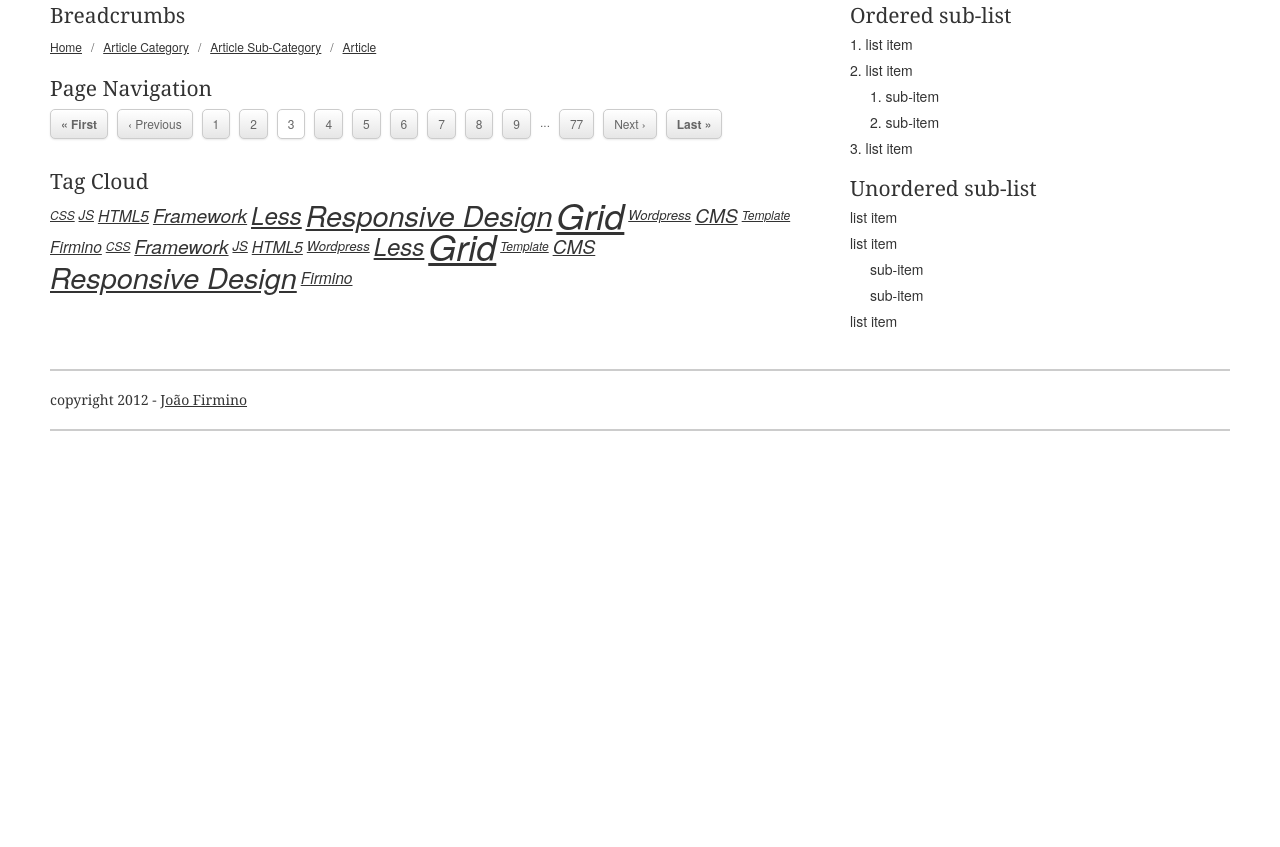
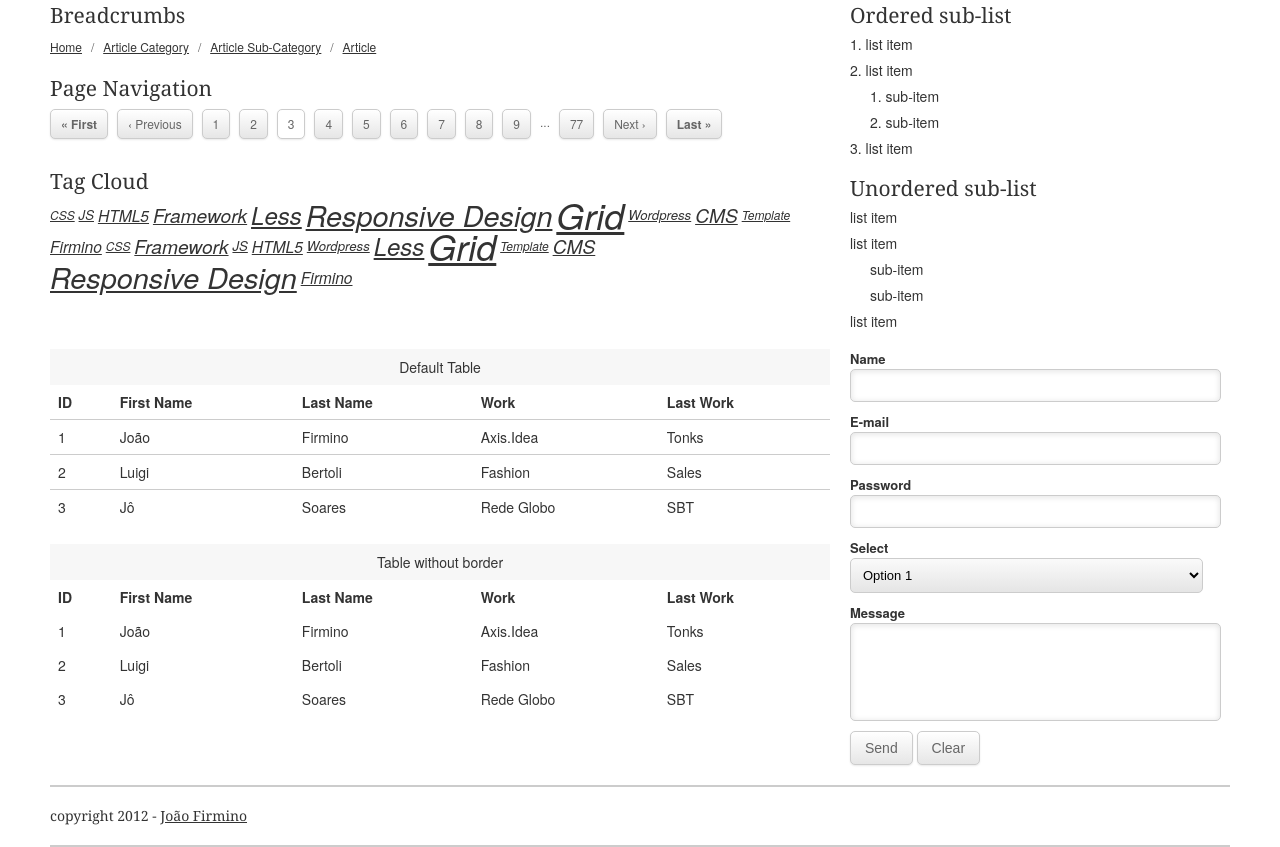
Before and after one commit to firminoweb/csshorus, a plain HTML site: page index.html in a window 1280 px wide. Shown: the part 1669-2516 px from the top of the page. Before the commit the page ends 2100 px from the top, so only its background shows below. Drawn offline with Linux system fonts and the light colour scheme.

Commit message:
Add table styles, clear and row fix updates
alpha 0.8.2 ;)

```diff
--- a/_css/horus.css
+++ b/_css/horus.css
@@ -1,8 +1,8 @@
 /*---------------------------------------------------
-* CSS Horus V0.8.1 Alpha
+* CSS Horus V0.8.2 Alpha
 * Copyright 2012, João Firmino
 * http://csshor.us
-* 20/09/2012
+* 23/09/2012
 ---------------------------------------------------*/
 
 /*---------------------------------------------------
@@ -11,15 +11,18 @@
 	  #Reset
 	  #Basic and Typography
 	  #Lists and Links
+	  #Table
 	  #Form and Button
-	  #Misc
+	  #Navigation
 
-	@Grids
+	@Grid
 	  #1200 grid
 	  #960 grid
 	  #Tablet (Portrait)
 	  #Mobile (Landscape)
 	  #Mobile (Portrait)
+
+    @Miscs
 
 ---------------------------------------------------*/
 
@@ -63,6 +66,7 @@ blockquote:before, blockquote:after, q:before, q:after {
 }
 
 table {
+	background-color:transparent;
     border-collapse:collapse;
 	border-spacing:0
 }
@@ -171,6 +175,7 @@ blockquote {
 blockquote cite {
     display:block;
 	font-size:11px;
+	text-align:right;
 	color:#999
 }
 
@@ -285,21 +290,6 @@ ul ul, ol ol {
 	margin:10px 0 0 20px
 }
 
-.breadcrumbs li, .pagination li, .tagcloud li {
-	font-size:12px;
-	color:#666;
-	display:inline;
-	margin-right:5px
-}
-
-.tagcloud li {
-	margin-right:0
-}
-
-.pagination li, .tagcloud li {
-	display:inline-block
-}
-
 a, a:visited {
 	color:#333;
 	text-decoration:underline;
@@ -310,6 +300,40 @@ a:hover, a:focus {
 	color:#111;
 	text-decoration:none
 }
+
+/* #Table */
+/*---------------------------------------------------*/
+
+.table {
+	width:100%;
+	margin:0 0 20px
+}
+
+caption {
+	font-size:14px;
+	padding:8px;
+	text-align:center;
+	background:#f7f7f7;
+}
+
+.table th, .table td {
+	line-height:18px;
+    padding:8px;
+    text-align:left;
+}
+
+.table th {
+  font-weight:bold
+}
+
+.table td {
+	border-top:1px #ccc solid
+}
+
+  .table.cleanline td {
+	  border-top:0
+  }
+
 
 /* #Form and Button */
 /*---------------------------------------------------*/
@@ -328,7 +352,6 @@ fieldset { margin:0 0 20px }
 	vertical-align:middle;
 	cursor:pointer;
 	background:#f5f5f5;
-	background:#f5f5f5 -webkit-gradient(linear, 0 0, 0 100%, from(#ffffff), to(#e6e6e6));
 	background:#f5f5f5 -webkit-linear-gradient(top, #ffffff, #e6e6e6);
 	background:#f5f5f5 -o-linear-gradient(top, #ffffff, #e6e6e6);
 	background:#f5f5f5 linear-gradient(to bottom, #ffffff, #e6e6e6);
@@ -345,12 +368,101 @@ fieldset { margin:0 0 20px }
 .bt:hover, .pagination a:hover, button:hover, input[type="submit"]:hover, input[type="reset"]:hover, input[type="button"]:hover {
 	color:#333;
 	background:#f5f5f5;
-	background:#f5f5f5 -webkit-gradient(linear, 0 0, 0 100%, from(#e0e0e0), to(#ffffff));
 	background:#f5f5f5 -webkit-linear-gradient(top, #e0e0e0, #ffffff);
 	background:#f5f5f5 -o-linear-gradient(top, #e0e0e0, #ffffff);
 	background:#f5f5f5 linear-gradient(to bottom, #e0e0e0, #ffffff);
 	background:#f5f5f5 -moz-linear-gradient(top, #e0e0e0, #ffffff);
 	border:1px solid #bbb
+}
+
+input, select, textarea {
+	width:93%
+}
+
+input[type="text"], input[type="password"], input[type="email"], textarea, select {
+	font-size:13px;
+	border:1px solid #ccc;
+	padding:8px;
+	background:#fff;
+	margin:0;
+	outline:none;
+	-moz-border-radius:5px;
+	-webkit-border-radius:5px;
+	border-radius:5px;
+	display:block;
+	margin-bottom:10px;
+	-webkit-box-shadow: inset 0 1px 6px rgba(0, 0, 0, 0.12);
+	-moz-box-shadow: inset 0 1px 6px rgba(0, 0, 0, 0.12);
+	box-shadow:inset 0 1px 6px rgba(0, 0, 0, 0.12)
+}
+
+input[type="text"]:focus, input[type="password"]:focus, input[type="email"]:focus, textarea:focus {
+	border:1px solid #999;
+	color:#999;
+	-moz-box-shadow:0 0 3px rgba(0,0,0,.32);
+	-webkit-box-shadow:0 0 3px rgba(0,0,0,.32);
+	box-shadow:0 0 3px rgba(0,0,0,.32)
+}
+
+select {
+	appearance:button;
+	-moz-appearance:button;
+	-webkit-appearance:button;
+	cursor:context-menu;
+	background:#f5f5f5;
+	background:#f5f5f5 -webkit-linear-gradient(top, #fafafa, #e5e5e5);
+	background:#f5f5f5 -o-linear-gradient(top, #fafafa, #e5e5e5);
+	background:#f5f5f5 linear-gradient(to bottom, #fafafa, #e5e5e5);
+	background:#f5f5f5 -moz-linear-gradient(top, #fafafa, #e5e5e5);
+	-webkit-box-shadow:none;
+	-moz-box-shadow:none;
+	box-shadow:none
+}
+
+textarea {
+	min-height:80px;
+	resize:none
+}
+
+label, legend {
+	font-size:13px;
+	font-weight:bold;
+	display:block
+}
+
+legend {
+	color:#666;
+	font-weight:normal;
+	font-style:italic
+}
+
+input[type="checkbox"] {
+	display:inline
+}
+
+label span, legend span {
+	color:#333;
+	font-weight:normal;
+	font-size:12px
+}
+
+button::-moz-focus-inner, input::-moz-focus-inner {
+	border:0;
+	padding:0
+}
+
+/* #Navigation */
+/*---------------------------------------------------*/
+
+.breadcrumbs li, .pagination li, .tagcloud li {
+	font-size:12px;
+	color:#666;
+	display:inline;
+	margin-right:5px
+}
+
+.pagination li, .tagcloud li {
+	display:inline-block
 }
 
 .pagination a {
@@ -364,6 +476,10 @@ fieldset { margin:0 0 20px }
 
 .pagination a:hover, .pagination a.active {
 	background:#fff
+}
+
+.tagcloud li {
+	margin-right:0
 }
 
 .tagcloud a {
@@ -398,129 +514,6 @@ fieldset { margin:0 0 20px }
 
 .tagcloud a:hover {
 	color:#666
-}
-
-input, select, textarea {
-	width:94.8%
-}
-
-input[type="text"], input[type="password"], input[type="email"], textarea, select {
-	font-size:13px;
-	border:1px solid #ccc;
-	padding:8px;
-	background:#fff;
-	margin:0;
-	outline:none;
-	-moz-border-radius:5px;
-	-webkit-border-radius:5px;
-	border-radius:5px;
-	display:block;
-	margin-bottom:10px;
-	-webkit-box-shadow: inset 0 1px 6px rgba(0, 0, 0, 0.12);
-	-moz-box-shadow: inset 0 1px 6px rgba(0, 0, 0, 0.12);
-	box-shadow:inset 0 1px 6px rgba(0, 0, 0, 0.12)
-}
-
-input[type="text"]:focus, input[type="password"]:focus, input[type="email"]:focus, textarea:focus {
-	border:1px solid #999;
-	color:#999;
-	-moz-box-shadow:0 0 3px rgba(0,0,0,.32);
-	-webkit-box-shadow:0 0 3px rgba(0,0,0,.32);
-	box-shadow:0 0 3px rgba(0,0,0,.32)
-}
-
-select {
-	padding:0
-}
-
-textarea {
-	min-height:80px;
-	resize:none
-}
-
-label, legend {
-	font-size:13px;
-	font-weight:bold;
-	display:block
-}
-
-legend {
-	color:#666;
-	font-weight:normal;
-	font-style:italic
-}
-
-input[type="checkbox"] {
-	display:inline
-}
-
-label span, legend span {
-	color:#333;
-	font-weight:normal;
-	font-size:12px
-}
-
-button::-moz-focus-inner, input::-moz-focus-inner {
-	border:0;
-	padding:0
-}
-
-/* #Misc */
-/*---------------------------------------------------*/
-
-/* Clearfix */
-.clearfix {
-	*zoom:1
-}
-
-.clearfix:before, .clearfix:after {
-	display:table;
-	content:"";
-	width:0;
-	height:0
-}
-
-.clearfix:after {
-	clear:both
-}
-
-.clear {
-	clear:both;
-	display:block
-}
-
-/* Aligns for images, wordpress friendly ;) */
-.alignnone {
-	margin:5px 20px 20px 0
-}
-
-.aligncenter {
-	display:block;
-	margin:5px auto
-}
-
-.alignright {
-	float:right;
-	margin: 5px 0 20px 20px
-}
-
-.alignleft {
-	float:left;
-	margin: 5px 20px 20px 0
-}
-
-.hide {
-	display:none
-}
-
-.hide-txt {
-	font:0/0 a;
-	color:transparent
-}
-
-::selection, ::-moz-selection {
-	color:#fff;
-	background:#333
 }
 
 /*==================================================*/
@@ -621,7 +614,6 @@ button::-moz-focus-inner, input::-moz-focus-inner {
   }
 
   .row {
-	  float:left;
 	  margin-bottom:20px
   }
 
@@ -847,3 +839,82 @@ button::-moz-focus-inner, input::-moz-focus-inner {
   }
 
 }
+
+
+/*==================================================*/
+/*==================================================*/
+                     /* @Miscs */
+/*==================================================*/
+/*==================================================*/
+
+/* #Clear and Row Fix */
+/*---------------------------------------------------*/
+
+.wrapper:after {
+	content:"";
+	display:table;
+	height:0;
+	visibility:hidden;
+	clear:both
+}
+
+.clearfix, .row {
+	zoom:1
+}
+
+.clearfix:before, .clearfix:after, .row:before, .row:after {
+	content:"";
+	display:table;
+	width:0;
+	height:0;
+    visibility:hidden
+}
+
+.clearfix:after, .row:after {
+	font-size:0;
+	clear:both
+}
+
+.clear {
+	clear:both;
+	display:block
+}
+
+/* #Image Aligns (wordpress friendly) */
+/*---------------------------------------------------*/
+
+.alignnone {
+	margin:5px 20px 20px 0
+}
+
+.aligncenter {
+	display:block;
+	margin:5px auto
+}
+
+.alignright {
+	float:right;
+	margin: 5px 0 20px 20px
+}
+
+.alignleft {
+	float:left;
+	margin: 5px 20px 20px 0
+}
+
+/* #Others */
+/*---------------------------------------------------*/
+
+.hide {
+	display:none
+}
+
+.hide-txt {
+	font:0/0 a;
+	color:transparent
+}
+
+::selection, ::-moz-selection {
+	color:#fff;
+	background:#333
+}
--- a/_css/style.css
+++ b/_css/style.css
@@ -1,17 +1,13 @@
 /*---------------------------------------------------
-* CSS Horus V0.8.1 Alpha
+* CSS Horus V0.8.2 Alpha
 * Copyright 2012, João Firmino
 * http://csshor.us
-* 20/09/2012
+* 23/09/2012
 ---------------------------------------------------*/
 
 /*---------------------------------------------------
     @Layout Styles
 ---------------------------------------------------*/
-
-body {
-
-}
 
 /* Test styles */
 #grid div > div {
--- a/index.html
+++ b/index.html
@@ -5,7 +5,7 @@
 <!--[if (gte IE 9)|!(IE)]><!--><html lang="en"> <!--<![endif]-->
 <head>
 
-    <title>CSS Hórus - v0.8.1 alpha</title>
+    <title>CSS Hórus - v0.8.2 alpha</title>
 
     <!--======= Basic Metas =======-->
 	<meta charset="utf-8">
@@ -49,7 +49,7 @@
 
 		<header class="col16 row"> <!-- header site -->
 			<h1 style="margin-top:20px">CSS Hórus</h1>
-			<p>Version 0.8.1 alpha</p>
+			<p>Version 0.8.2 alpha</p>
             <hr class="cleanline">
 		</header>
 
@@ -251,7 +251,7 @@
 
            <header class="col16 row">
              <h2>All Basic Styles</h2>
-             <h5>Basic, Typography,Lists, Links,Form, Button, Misc</h5>
+             <h5>Basic, Typography,Lists, Links,Form, Button, Table</h5>
 
              <hr class="mtop">
            </header>
@@ -313,23 +313,6 @@
                  <ul class="circle">
                    <li>list item</li>
                  </ul>
-
-              <!--
-                  <form>
-
-                    <label>Name</label>
-                    <input type="text">
-
-                    <label>E-mail</label>
-                    <input type="text">
-
-                    <label>Message</label>
-                    <textarea></textarea>
-
-                    <button type="submit">Send</button> <button type="reset">Clear</button>
-
-                 </form>
-                -->
 
              </div>
            </div>
@@ -427,6 +410,122 @@
                  </ul>
 
              </div>
+
+             <div class="col2_3">
+
+                 <table class="table thBg">
+                   <caption>Default Table</caption>
+
+                   <thead>
+                     <tr>
+                       <th>ID</th>
+                       <th>First Name</th>
+                       <th>Last Name</th>
+                       <th>Work</th>
+                       <th>Last Work</th>
+                     </tr>
+                   </thead>
+
+                   <tbody>
+                     <tr>
+                       <td>1</td>
+                       <td>João</td>
+                       <td>Firmino</td>
+                       <td>Axis.Idea</td>
+                       <td>Tonks</td>
+                     </tr>
+
+                     <tr>
+                       <td>2</td>
+                       <td>Luigi</td>
+                       <td>Bertoli</td>
+                       <td>Fashion</td>
+                       <td>Sales</td>
+                     </tr>
+
+                     <tr>
+                       <td>3</td>
+                       <td>Jô</td>
+                       <td>Soares</td>
+                       <td>Rede Globo</td>
+                       <td>SBT</td>
+                     </tr>
+                   </tbody>
+
+                 </table>
+
+                 <table class="table cleanline">
+                   <caption>Table without border</caption>
+
+                   <thead>
+                     <tr>
+                       <th>ID</th>
+                       <th>First Name</th>
+                       <th>Last Name</th>
+                       <th>Work</th>
+                       <th>Last Work</th>
+                     </tr>
+                   </thead>
+
+                   <tbody>
+                     <tr>
+                       <td>1</td>
+                       <td>João</td>
+                       <td>Firmino</td>
+                       <td>Axis.Idea</td>
+                       <td>Tonks</td>
+                     </tr>
+
+                     <tr>
+                       <td>2</td>
+                       <td>Luigi</td>
+                       <td>Bertoli</td>
+                       <td>Fashion</td>
+                       <td>Sales</td>
+                     </tr>
+
+                     <tr>
+                       <td>3</td>
+                       <td>Jô</td>
+                       <td>Soares</td>
+                       <td>Rede Globo</td>
+                       <td>SBT</td>
+                     </tr>
+                   </tbody>
+
+                 </table>
+
+             </div>
+
+             <div class="col1_3">
+
+                  <form>
+
+                    <label>Name</label>
+                    <input type="text">
+
+                    <label>E-mail</label>
+                    <input type="text">
+
+                    <label>Password</label>
+                    <input type="password">
+
+                    <label>Select</label>
+                     <select>
+                        <option>Option 1</option>
+                        <option>Option 2</option>
+                        <option>Option 3</option>
+                     </select>
+
+                    <label>Message</label>
+                    <textarea></textarea>
+
+                    <button type="submit">Send</button> <button type="reset">Clear</button>
+
+                 </form>
+
+             </div>
+
            </div>
 
         </section>
```
